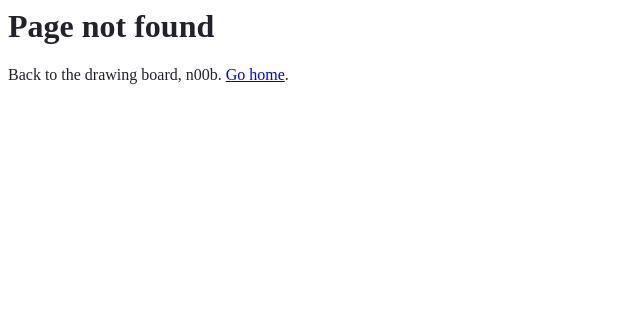
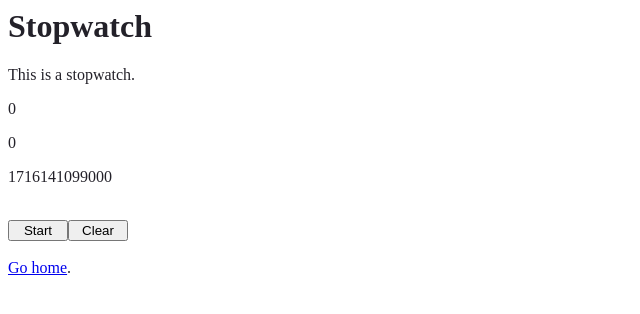
Before and after one commit to nemoninja/react-projects, a Gatsby site: page /Stopwatch in a window 1280 px wide. Before the commit this address had no page. Shown: the whole page, without its empty margins (0-640 px from the left). Built offline with nearby package versions, Linux system fonts and the light colour scheme; Gatsby itself is replaced by a stand-in of ours.

Commit message:
SW - Create Stopwatch page

```diff
--- /dev/null
+++ b/src/pages/Stopwatch.js
@@ -0,0 +1,76 @@
+import React, { useState, useEffect } from "react";
+import "../styles/MainPage.module.css";
+import paths from "../paths";
+import { Link } from "gatsby";
+
+let pauseButtonLabel = "Start";
+
+const StopwatchPage = () => {
+  const [pause, setPause] = useState(true);
+  const [startTime, setStartTime] = useState(Date.now());
+  const [localDifference, setLocalDifference] = useState(0);
+  const [totalDifference, setTotalDifference] = useState(0);
+
+  useEffect(() => {
+    setTimeout(() => {
+      if (!pause) {
+        setLocalDifference(Date.now() - startTime);
+        setTotalDifference(totalDifference + localDifference);
+      }
+    }, 100);
+  });
+
+  function handlePause() {
+    if (!pause) {
+      setStartTime(Date.now());
+      setLocalDifference(0);
+      pauseButtonLabel = "Pause";
+    } else pauseButtonLabel = "Resume";
+    setPause(!pause);
+  }
+
+  function handleClear() {
+    setPause(true);
+    setLocalDifference(0);
+    setTotalDifference(0);
+    setStartTime(Date.now());
+    pauseButtonLabel = "Start";
+  }
+
+  function timeToString(timestamp) {
+    // const date = new Date(timestamp);
+    // const hh = date.getUTCHours();
+    // const mm = date.getUTCMinutes();
+    // const ss = date.getSeconds();
+    // return hh + ":" + mm + ":" + ss;
+
+    return timestamp / 1000;
+  }
+
+  return (
+    <main>
+      <h1>Stopwatch</h1>
+      <div className="container">
+        <p>This is a stopwatch.</p>
+        <p>{totalDifference}</p>
+        <p>{timeToString(totalDifference)}</p>
+        <p>{startTime}</p>
+        <br />
+        <button onClick={handlePause} style={{ width: 60 }}>
+          {pauseButtonLabel}
+        </button>
+        <button onClick={handleClear} style={{ width: 60 }}>
+          Clear
+        </button>
+      </div>
+      <div>
+        <br />
+        <Link to={paths.Home}>Go home</Link>.
+      </div>
+    </main>
+  );
+};
+
+export default StopwatchPage;
+
+export const Head = () => <title>Stopwatch</title>;
--- a/src/pages/index.js
+++ b/src/pages/index.js
@@ -16,6 +16,10 @@ const IndexPage = () => {
           Let's build some train tracks{" "}
           <Link to={paths.TrackBuilder}>here</Link>!
         </p>
+        <br />
+        <p>
+          Let's stop some watches <Link to={paths.Stopwatch}>here</Link>!
+        </p>
       </div>
     </main>
   );
--- a/src/paths.js
+++ b/src/paths.js
@@ -1,5 +1,6 @@
 const paths = {
   Home: "/",
+  Stopwatch: "/Stopwatch",
   TrackBuilder: "/TrackBuilder",
 };
 
```
